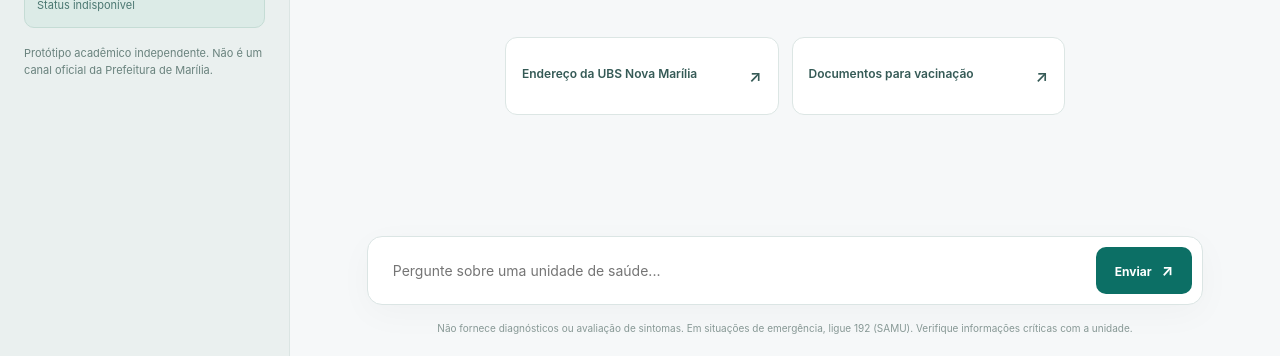
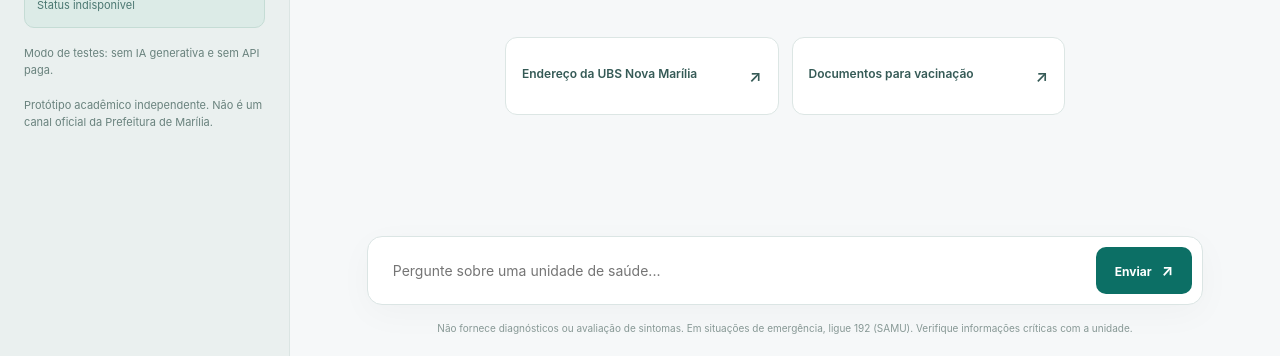
Before and after one commit to FelipeStv0/ubs-marilia-rag-assistant_n8n_automation, a plain HTML site: page web/index.html in a window 1280 px wide. Shown: the part 444-800 px from the top of the page. Drawn offline with Linux system fonts and the light colour scheme; no server answers.

Commit message:
feat: identifica claramente fase experimental sem servico pago

```diff
--- a/web/index.html
+++ b/web/index.html
@@ -19,7 +19,7 @@
       <button class="topic" data-question="Quais documentos preciso levar para me vacinar?">Vacinação e documentos</button>
       <button class="topic" data-question="Quais UBS de Marília atendem até às 22h?">Horário estendido</button>
       <div class="sidebar-spacer"></div>
-      <div id="status" class="status">Verificando base de dados...</div>
+      <div id="status" class="status" role="status">Verificando base de dados...</div><div id="rag-mode" class="secondary-note">Modo de testes: sem IA generativa e sem API paga.</div>
       <div class="secondary-note">Protótipo acadêmico independente. Não é um canal oficial da Prefeitura de Marília.</div>
     </aside>
 
```
